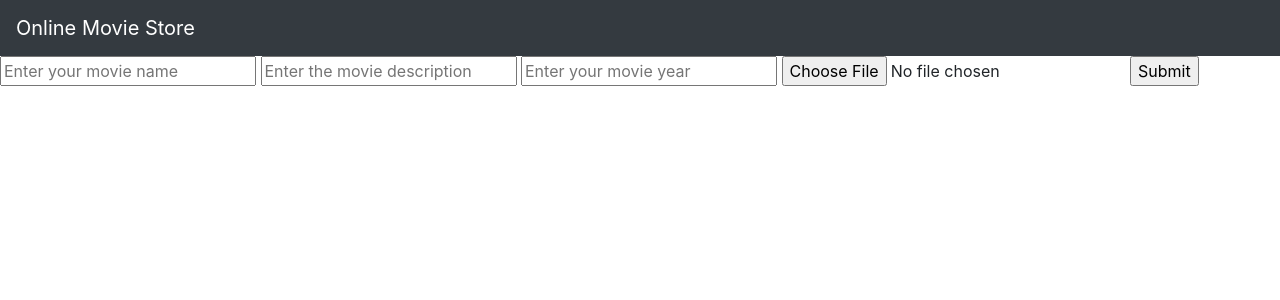
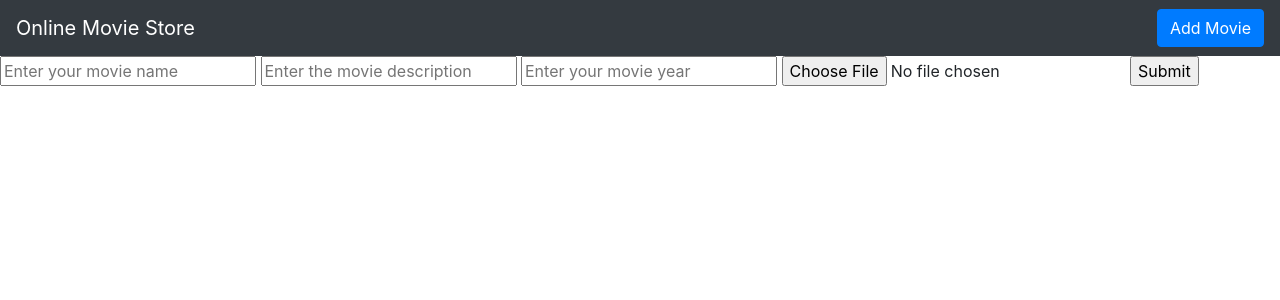
Before and after one commit to Shyno-K-Joy/Inmakes-Projects, a Django app: page /add/ in a window 1280 px wide. Shown: the top 300 px of the page. Run offline with Django 4.2, Linux system fonts and the light colour scheme.

Commit message:
base.html

```diff
--- a/movieproject/templates/base.html
+++ b/movieproject/templates/base.html
@@ -10,9 +10,8 @@
 <body>
 <!-- Image and text -->
 <nav class="navbar navbar-dark bg-dark">
-  <a class="navbar-brand" href="#">
-    Online Movie Store
-  </a>
+  <a class="navbar-brand" href="{% url 'movieapp:index' %}">Online Movie Store</a>
+  <a class="btn btn-primary" href="{% url 'movieapp:add_movie' %}">Add Movie</a>
 </nav>
 {% block body %}
 {% endblock %}
```
